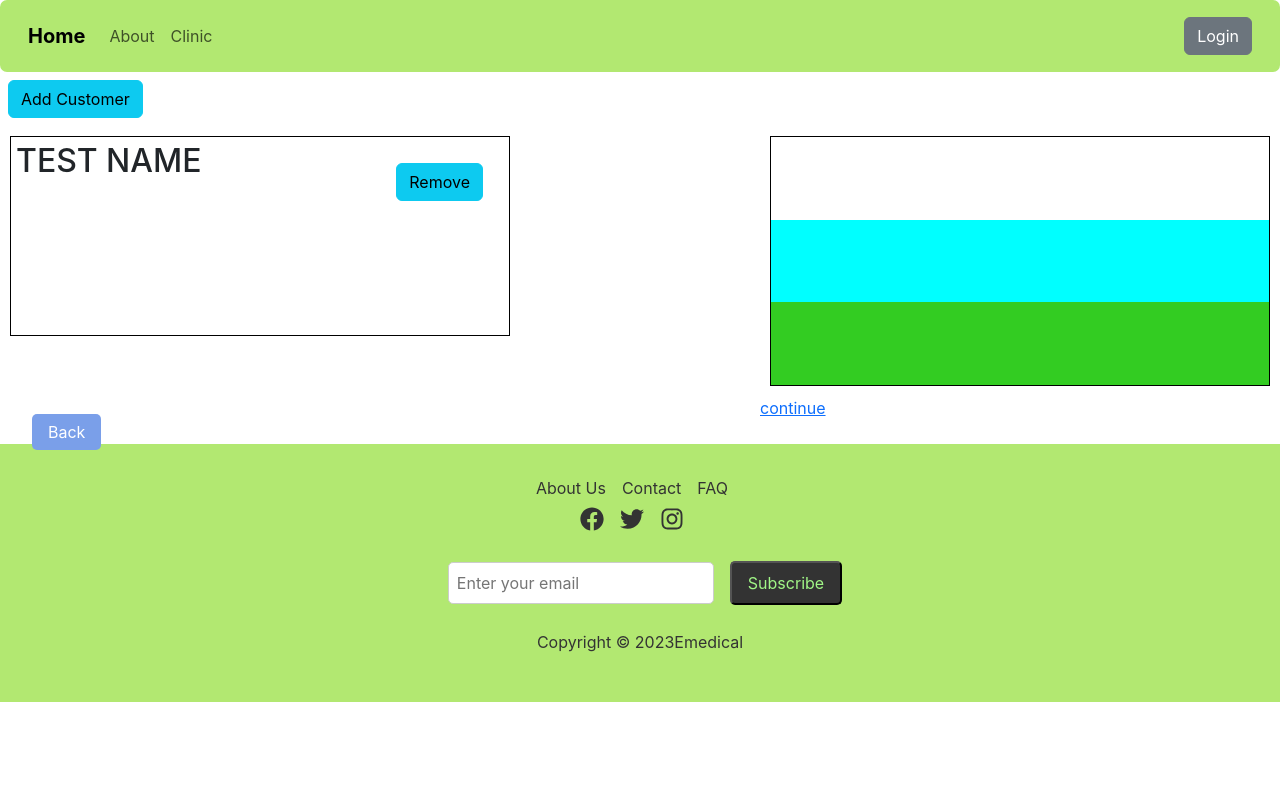
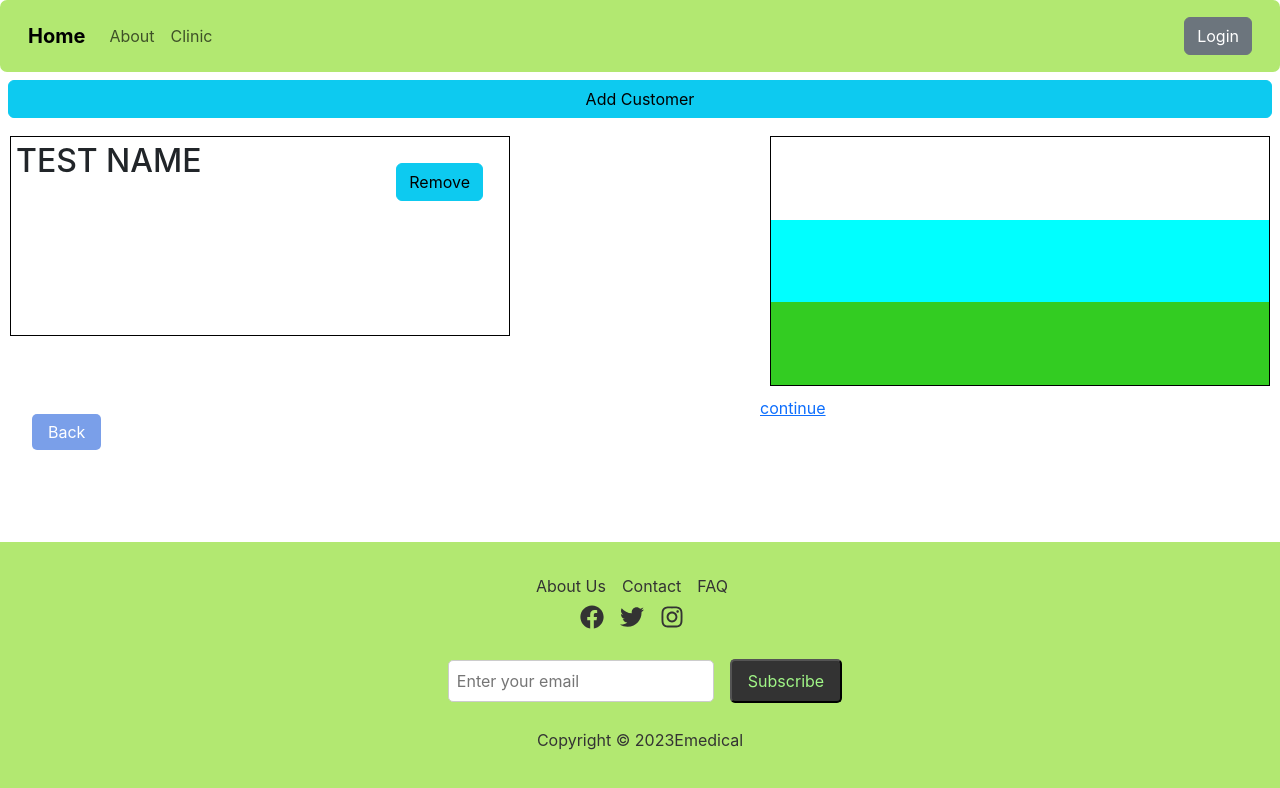
Before and after one commit to Ankitaayush/emedical, a React (Create React App) app: page /pgg/addcustomer in a window 1280 px wide. Shown: the top 788 px of the page. Built offline with nearby package versions, Linux system fonts and the light colour scheme.

Commit message:
corrected the footer of the pages

```diff
--- a/src/App.css
+++ b/src/App.css
@@ -1,3 +1,18 @@
+html{
+  height: 100%;
+}
+
+body{
+  height: 100%;
+}
+
+/* to stick the footer to the bottom of the page */
+#root{
+  display: flex;
+  flex-direction: column;
+  min-height: 100%;
+}
+
 .App {
   text-align: center;
 }
--- a/src/App.js
+++ b/src/App.js
@@ -29,6 +29,7 @@ function App() {
   }
 
   return (
+    <React.Fragment>
       <Router>
         <Navbar onClick={viewAuthHandler}/>
 
@@ -43,8 +44,9 @@ function App() {
             <Route path="/pgg/addnewaddress" element={<AddNewAddress/>}/>
             </Routes>
 
-        <Footer/>
       </Router>
+            <Footer className=""/>
+   </React.Fragment>
   );
 }
 
--- a/src/components/addaddress.js
+++ b/src/components/addaddress.js
@@ -33,10 +33,12 @@ const Addaddress = () => {
 <button className="continuebtn" > continue</button>
         </div>
       </div>
-      <Link to="/pgg/addcustomer" className="b11">
-        {" "}
-        Back
-      </Link>
+      <div>
+        <Link to="/pgg/addcustomer" className="b11">
+          {" "}
+          Back
+        </Link>
+      </div>
     </React.Fragment>
   );
 };
--- a/src/components/addcustomer.js
+++ b/src/components/addcustomer.js
@@ -46,10 +46,12 @@ const Addcustomer = () => {
         </div>
 
       </div>
-      <Link to="/pgg/detail" className="b11">
-        {" "}
-        Back
-      </Link>
+      <div>
+        <Link to="/pgg/detail" className="b11">
+          {" "}
+          Back
+        </Link>
+      </div>
     </React.Fragment>
   );
 };
--- a/src/components/foot.js
+++ b/src/components/foot.js
@@ -1,9 +1,10 @@
 import React from "react";
 import { FaFacebook, FaTwitter, FaInstagram } from "react-icons/fa";
 import '../public/footer.css'
-const Footer = () => {
+
+const Footer = (props) => {
   return (
-    <footer>
+    <footer className={`footer`}>
       <div className="footer-links">
         <a href="#">About Us</a>
         <a href="#">Contact</a>
--- a/src/components/pgg.js
+++ b/src/components/pgg.js
@@ -45,10 +45,12 @@ const Pgg = () => {
           <Link to="/pgg/addcustomer" className="continuebtn" > continue</Link>
         </div>
       </div>
-      <Link to="/clinic" className="b11">
-        {" "}
-        Back
-      </Link>
+      <div>
+        <Link to="/clinic" className="b11">
+          {" "}
+          Back
+        </Link>
+      </div>
     </React.Fragment>
   );
 };
--- a/src/public/footer.css
+++ b/src/public/footer.css
@@ -1,3 +1,13 @@
+/* .footer{
+  position: fixed;
+  left: 0;
+  bottom: 0;
+  width: 100%;
+  background-color: ;
+  color: white;
+  text-align: center;
+} */
+
 .footer-links a {
     color: #333;
     text-decoration: none;
@@ -37,8 +47,26 @@
     flex-direction: column;
     align-items: center;
     padding: 2rem;
+    background-color: rgb(178, 232, 113);
+
+    /* position: fixed;
     margin-top: auto;
-    background-color: rgb(178, 232, 113);
+    left: 0;
+    bottom: 0;
+    width: 100%;
+    text-align: center; */
+    /* position: fixed; */
+    /* width: 100%;
+    height: 30vh; */
+
+    margin-top: auto;
+    /* top: 100%; */
+    /* height: 50px;
+    bottom: 0px;
+    left: 0px;
+    right: 0px;
+    margin-bottom: 0px; */
+
   }
 
   footer p {
```
Lines whose indentation alone changed are shown as unchanged.
